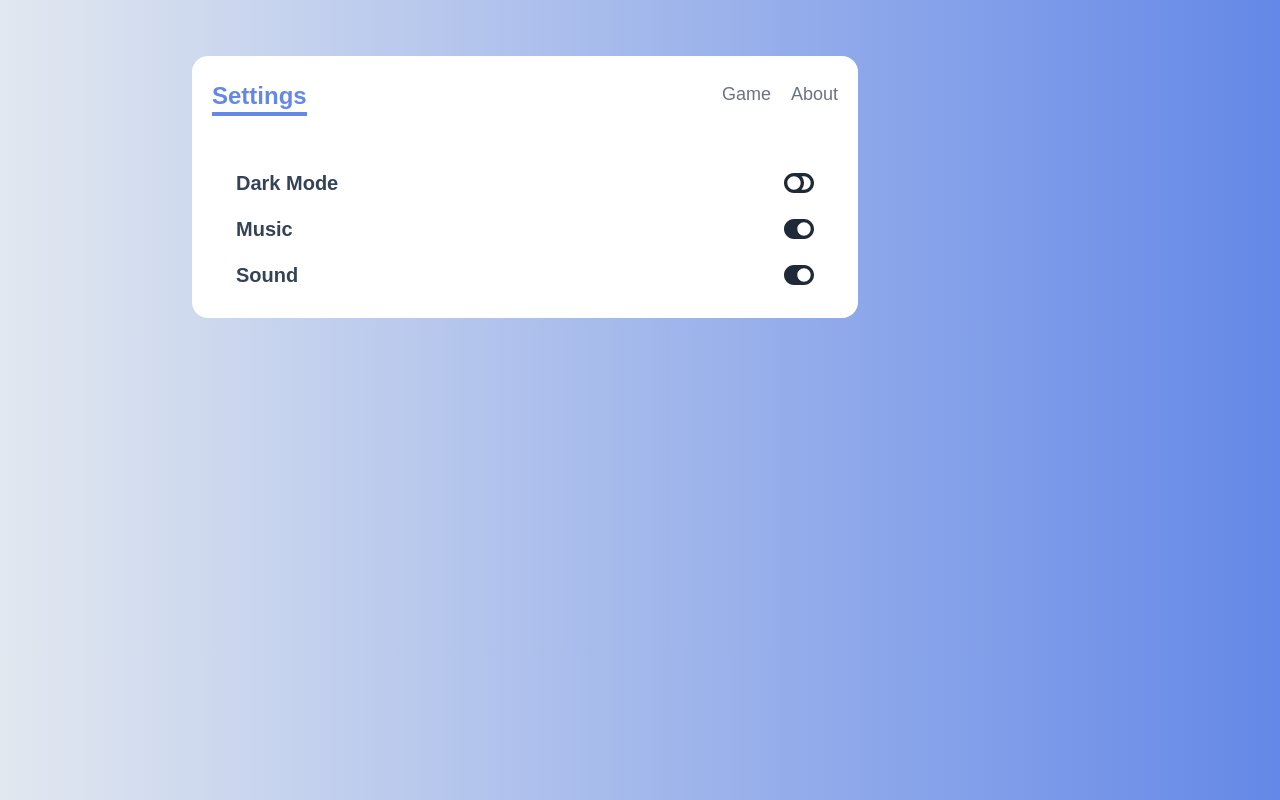
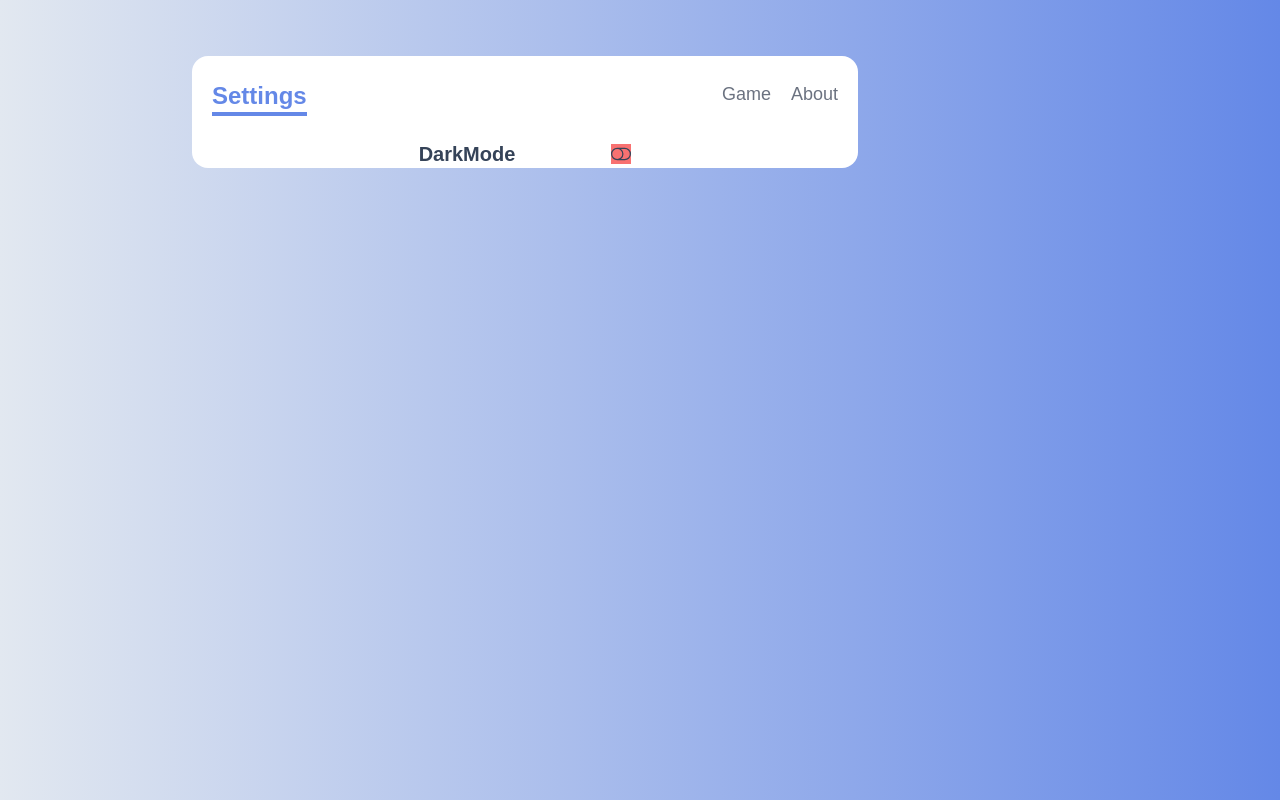
Before and after one commit to sheikhmahmudulhasanshium/Tick-tack-toe, a Next.js app: page /Settings in a window 1280 px wide. Built offline with nearby package versions, Linux system fonts and the light colour scheme; no server answers.

Commit message:
minor change

```diff
--- a/src/pages/Settings.tsx
+++ b/src/pages/Settings.tsx
@@ -1,41 +1,54 @@
 import { useTheme } from 'next-themes';
-import React, { useState } from 'react'
-import { FaToggleOff, FaToggleOn } from 'react-icons/fa'
-import useSound from 'use-sound';
-
+import React from 'react'
+import { BsToggleOff, BsToggleOn } from 'react-icons/bs'
 const Settings = () => {
   const { theme, setTheme } = useTheme();
-  const modeSymbol=(theme==="dark")?<FaToggleOn className='text-3xl text-gray-800 bg-gray-600'/>:<FaToggleOff className='text-3xl text-gray-800 '/>
-  const [sound,setSound]=useState("on");
-  const soundModeSymbol=(sound==="on")?<FaToggleOn className='text-3xl text-gray-800'/>:<FaToggleOff className='text-3xl text-gray-800 '/>
-  const [music,setMusic]=useState("on");
-  const musicModeSymbol=(music==="on")?<FaToggleOn className='text-3xl text-gray-800'/>:<FaToggleOff className='text-3xl text-gray-800 '/>
+ // const modeName=(theme==="light")?"Dark Mode":"Light Mode"
+  const modeSymbol=(theme==="dark")?<BsToggleOn className='text-gray-800 bg-green-400'/>:<BsToggleOff className='bg-red-400 text-gray-00'/>
 
   const changeTheme = () => {
 
-    setTheme(theme === "dark" ? "light" : "dark");
+    setTheme(theme === "light" ? "dark" : "light");
 
    }
-  function toggleSoundButton(){
-    setSound(sound==="on"? "off":"on")
+  return (
+    <div className='flex items-center justify-center gap-12 text-xl font-bold '>
+           <p>DarkMode</p> <div>{}</div>  <button onClick={changeTheme} className=''>{modeSymbol}</button>
 
-  }
-  function toggleMusicButton(){
-    setMusic(music==="on"?"off":"on")
-  }
-  return (
-    <div className='p-5 dark:text-white '>
-      <div className='flex items-center justify-between gap-12 px-6 py-2 text-xl font-bold hover:text-green-500'>
-            <p>Dark Mode</p>  <button onClick={changeTheme} className=''>{modeSymbol}</button>
-      </div>
-      <div className='flex items-center justify-between gap-12 px-6 py-2 text-xl font-bold hover:text-green-500'>
-            <p>Music</p>  <button onClick={toggleSoundButton} className=''>{soundModeSymbol}</button>
-      </div>
-      <div className='flex items-center justify-between gap-12 px-6 py-2 text-xl font-bold hover:text-green-500'>
-            <p>Sound</p>  <button onClick={toggleMusicButton} className=''>{musicModeSymbol}</button>
-      </div>
     </div>
   )
 }
 
 export default Settings
+
+
+
+
+/*import React from 'react'
+import { useTheme } from "next-themes";
+//import customSound from 'sounds/Click.mp3'
+//console.log(customSound)
+import {MdDarkMode,MdLightMode} from 'react-icons/md'
+
+const Sidebar = () => {
+  const { theme, setTheme } = useTheme();
+  let modeName=(theme==="light")?"Dark Mode":"Light Mode"
+  let modeSymbol=(theme==="light")?<MdDarkMode className='text-white'/>:<MdLightMode className='text-yellow-300'/>
+  const changeTheme = () => {
+
+   setTheme(theme === "light" ? "dark" : "light");
+
+  }
+
+  return (
+    <div className='flex flex-col items-center justify-center'>
+
+      <button onClick={changeTheme} className='flex items-center justify-center w-8/12 gap-3 px-5 py-2 my-2 text-black rounded-full bg-gradient-to-r from-slate-300 to-shiumcustom '>{modeName}{modeSymbol}</button>
+      <button  className='w-8/12 px-5 py-2 my-2 text-black rounded-full bg-gradient-to-r from-slate-300 to-shiumcustom'>Toggle Sound</button>
+
+    </div>
+  )
+}
+
+export default Sidebar;
+*/
```
